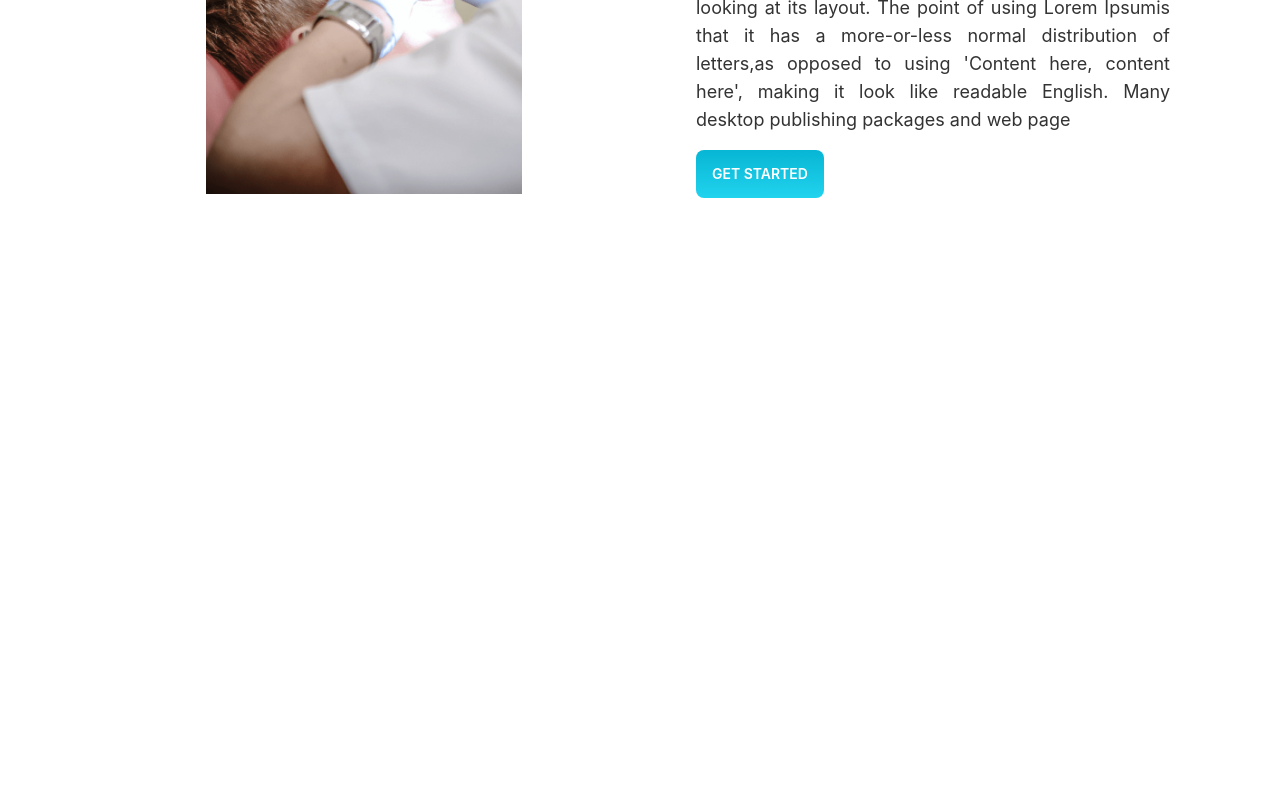
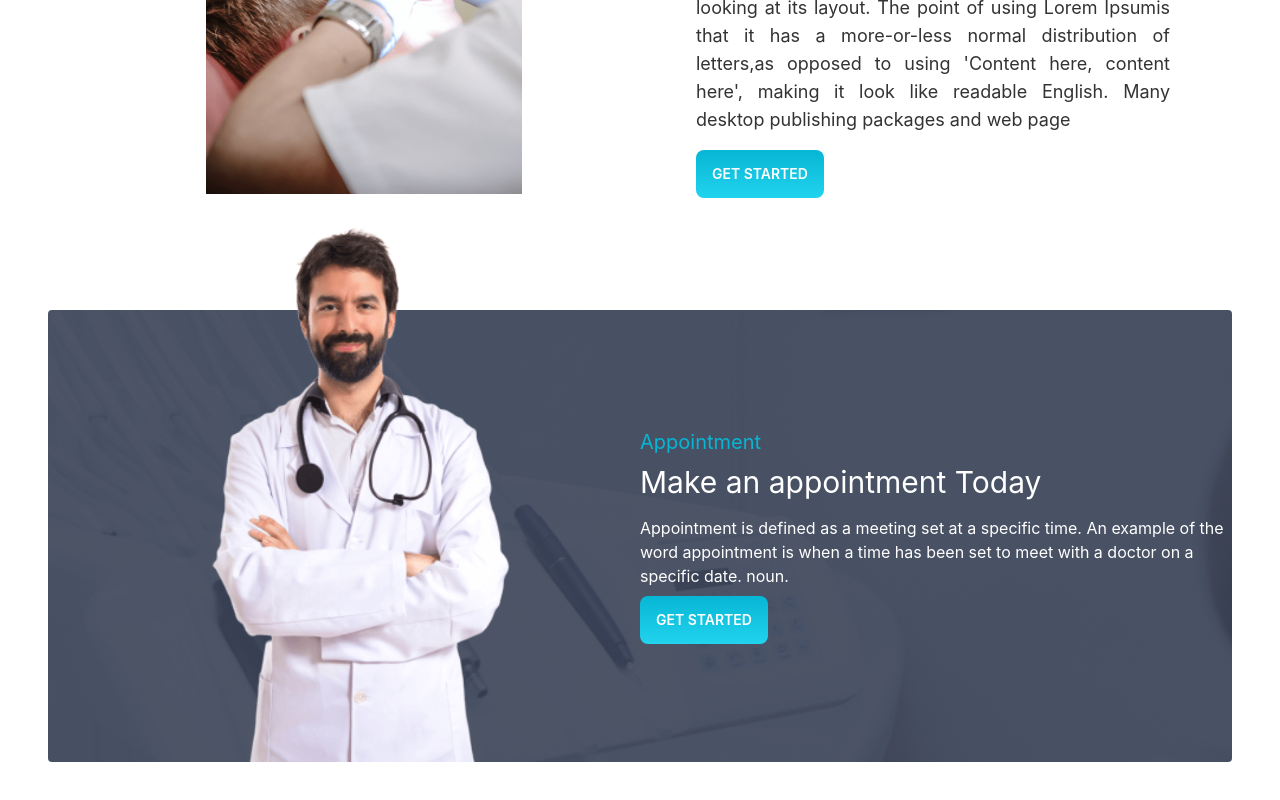
Before and after one commit to Arfan-Roky/doctor-portals-server, a React (Create React App) app: page / in a window 1280 px wide. Shown: the part 1829-2629 px from the top of the page. Before the commit the page ends 2139 px from the top, so only its background shows below. Built offline with nearby package versions, Linux system fonts and the light colour scheme.

Commit message:
makeappointment task has done

```diff
--- a/src/Pages/Home/Banner.js
+++ b/src/Pages/Home/Banner.js
@@ -1,6 +1,7 @@
 import React from 'react';
 import chair from '../../assets/images/chair.png';
 import Backround from '../../assets/images/bg.png';
+import MainButton from '../Shared/MainButton/MainButton';
 
 const Banner = () => {
 
@@ -24,7 +25,7 @@ const Banner = () => {
         excepturi exercitationem quasi. In deleniti eaque aut repudiandae et a
         id nisi.
       </p>
-      <button className="btn bg-gradient-to-t from-cyan-400 to-cyan-500 text-white border-0 hover:bg-gradient hover:from-cyan-500 hover:to-cyan-400">Get Started</button>
+      <MainButton>Get Started</MainButton>
     </div>
 
   </div>
--- a/src/Pages/Home/Home.js
+++ b/src/Pages/Home/Home.js
@@ -1,6 +1,7 @@
 import React from 'react';
 import Banner from './Banner';
 import Info from './Info';
+import MakeAppointment from './MakeAppointment';
 import Services from './Services';
 
 const Home = () => {
@@ -10,6 +11,7 @@ const Home = () => {
        <Banner></Banner>
        <Info></Info>
        <Services></Services>
+       <MakeAppointment></MakeAppointment>
        </div>
     );
 };
--- /dev/null
+++ b/src/Pages/Home/MakeAppointment.js
@@ -0,0 +1,25 @@
+import React from 'react';
+import appointment from '../../assets/images/appointment.png';
+import doctor from '../../assets/images/doctor.png'
+import MainButton from '../Shared/MainButton/MainButton';
+
+const MakeAppointment = () => {
+    return (
+        <section style={{
+            background:`url(${appointment})`
+        }} className='flex justify-center items-center my-12 rounded'>
+            <div className='flex-1 md:block hidden'>
+                <img className=' -mt-[140px]' src={doctor} alt="" />
+            </div>
+            <div className='flex-1 text-white md:pl-0 md:py-0 pl-12 py-4'>
+                <h3 className='text-xl text-cyan-500'>Appointment</h3>
+                <h1 className='text-3xl text-white my-2'>Make an appointment Today</h1>
+                <p className='py-2'>Appointment is defined as a meeting set at a specific time. An example of the word appointment is when a time has been set to meet with a doctor on a specific date. noun.</p>
+               <MainButton>Get Started</MainButton>
+            </div>
+
+        </section>
+    );
+};
+
+export default MakeAppointment;
--- a/src/Pages/Home/ServiceInfo.js
+++ b/src/Pages/Home/ServiceInfo.js
@@ -1,6 +1,7 @@
 
 import React from 'react';
 import treatment from '../../assets/images/treatment.png';
+import MainButton from '../Shared/MainButton/MainButton';
 
 const ServiceInfo = () => {
     return (
@@ -11,7 +12,7 @@ const ServiceInfo = () => {
             <div className='md:w-1/2'>
                 <h2 className='text-5xl py-4 text-gray-600 font-semibold'>Exceptional Dental <br /> Care, on Your Terms</h2>
                 <p className='md:max-w-lg w-3/4 text-justify py-4 text-lg'>It is a long established fact that a reader will be distracted by the readable content of a page when looking at its layout. The point of using Lorem Ipsumis that it has a more-or-less normal distribution of letters,as opposed to using 'Content here, content here', making it look like readable English. Many desktop publishing packages and web page</p>
-                <button className="btn bg-gradient-to-t from-cyan-400 to-cyan-500 text-white border-0 hover:bg-gradient hover:from-cyan-500 hover:to-cyan-400">Get Started</button>
+            <MainButton>Get Started</MainButton>
             </div>
         </div>
 
--- /dev/null
+++ b/src/Pages/Shared/MainButton/MainButton.js
@@ -0,0 +1,9 @@
+import React from 'react';
+
+const MainButton = ({children}) => {
+    return (
+        <button className="btn bg-gradient-to-t from-cyan-400 to-cyan-500 text-white border-0 hover:bg-gradient hover:from-cyan-500 hover:to-cyan-400">{children}</button>
+    );
+};
+
+export default MainButton;
```
